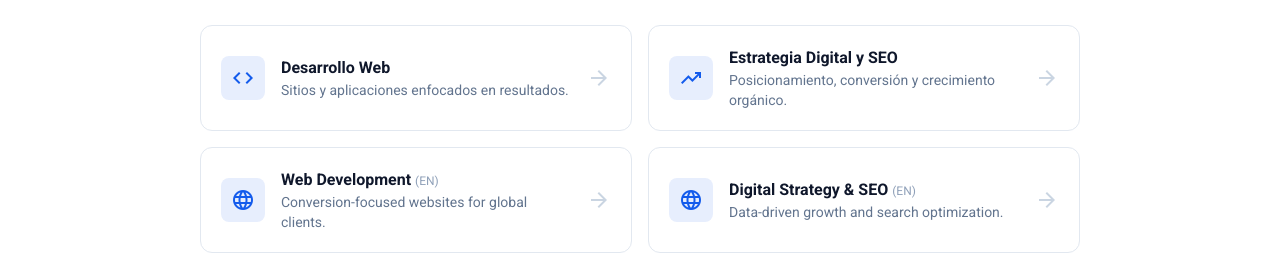
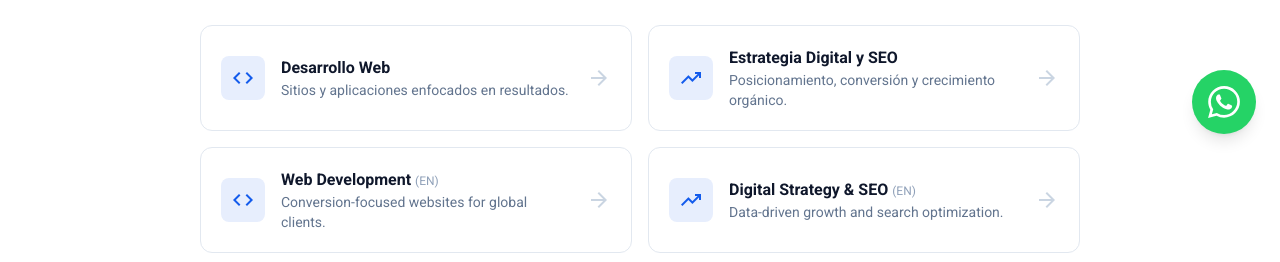
Before and after one commit to RodolfoGaspary/rodolfogaspary.com, a React (Vite) app: page /servicios in a window 1280 px wide. Shown: the part 642-904 px from the top of the page. Built offline with nearby package versions, Linux system fonts and the light colour scheme.

Commit message:
Footer update
footer and whatsapp component update.
minor icon updates.

```diff
--- a/components/Footer.tsx
+++ b/components/Footer.tsx
@@ -41,15 +41,34 @@
 
           <div className="flex flex-col gap-3 items-center md:items-start">
             <span className="text-xs font-bold uppercase tracking-widest text-slate-400">{content.servicesTitle}</span>
-            <Link to={content.webDevLink} className="text-sm text-slate-600 dark:text-slate-400 hover:text-primary transition-colors">{content.webDevLabel}</Link>
-            <Link to={content.digitalStrategyLink} className="text-sm text-slate-600 dark:text-slate-400 hover:text-primary transition-colors">{content.digitalStrategyLabel}</Link>
-            <Link to={content.allServicesLink} className="text-sm text-slate-600 dark:text-slate-400 hover:text-primary transition-colors">{content.allServicesLabel}</Link>
+            <Link to={content.webDevLink} className="inline-flex items-center gap-2 text-sm text-slate-600 dark:text-slate-400 hover:text-primary transition-colors">
+              <span className="material-symbols-outlined text-base">code</span>
+              {content.webDevLabel}
+            </Link>
+            <Link to={content.digitalStrategyLink} className="inline-flex items-center gap-2 text-sm text-slate-600 dark:text-slate-400 hover:text-primary transition-colors">
+              <span className="material-symbols-outlined text-base">trending_up</span>
+              {content.digitalStrategyLabel}
+            </Link>
+            <Link to={content.allServicesLink} className="inline-flex items-center gap-2 text-sm text-slate-600 dark:text-slate-400 hover:text-primary transition-colors">
+              <span className="material-symbols-outlined text-base">apps</span>
+              {content.allServicesLabel}
+            </Link>
           </div>
 
           <div className="flex flex-col gap-3 items-center md:items-start">
             <span className="text-xs font-bold uppercase tracking-widest text-slate-400">{content.contactTitle}</span>
-            <Link to={contactLink} className="text-sm text-slate-600 dark:text-slate-400 hover:text-primary transition-colors">{content.cta}</Link>
-            <a href="https://www.linkedin.com/in/rodolfo-gaspary" target="_blank" rel="noopener noreferrer" className="text-sm text-slate-600 dark:text-slate-400 hover:text-primary transition-colors">LinkedIn</a>
+            <Link to={contactLink} className="inline-flex items-center gap-2 text-sm text-slate-600 dark:text-slate-400 hover:text-primary transition-colors">
+              <span className="material-symbols-outlined text-base">chat</span>
+              {content.cta}
+            </Link>
+            <a href="https://wa.me/913727533" target="_blank" rel="noopener noreferrer" className="inline-flex items-center gap-2 text-sm text-slate-600 dark:text-slate-400 hover:text-primary transition-colors">
+              <svg xmlns="http://www.w3.org/2000/svg" viewBox="0 0 24 24" fill="currentColor" className="size-4 shrink-0"><path d="M17.472 14.382c-.297-.149-1.758-.867-2.03-.967-.273-.099-.471-.148-.67.15-.197.297-.767.966-.94 1.164-.173.199-.347.223-.644.075-.297-.15-1.255-.463-2.39-1.475-.883-.788-1.48-1.761-1.653-2.059-.173-.297-.018-.458.13-.606.134-.133.298-.347.446-.52.149-.174.198-.298.298-.497.099-.198.05-.371-.025-.52-.075-.149-.669-1.612-.916-2.207-.242-.579-.487-.5-.669-.51-.173-.008-.371-.01-.57-.01-.198 0-.52.074-.792.372-.272.297-1.04 1.016-1.04 2.479 0 1.462 1.065 2.875 1.213 3.074.149.198 2.096 3.2 5.077 4.487.709.306 1.262.489 1.694.625.712.227 1.36.195 1.871.118.571-.085 1.758-.719 2.006-1.413.248-.694.248-1.289.173-1.413-.074-.124-.272-.198-.57-.347m-5.421 7.403h-.004a9.87 9.87 0 01-5.031-1.378l-.361-.214-3.741.982.998-3.648-.235-.374a9.86 9.86 0 01-1.51-5.26c.001-5.45 4.436-9.884 9.888-9.884 2.64 0 5.122 1.03 6.988 2.898a9.825 9.825 0 012.893 6.994c-.003 5.45-4.437 9.884-9.885 9.884m8.413-18.297A11.815 11.815 0 0012.05 0C5.495 0 .16 5.335.157 11.892c0 2.096.547 4.142 1.588 5.945L.057 24l6.305-1.654a11.882 11.882 0 005.683 1.448h.005c6.554 0 11.89-5.335 11.893-11.893a11.821 11.821 0 00-3.48-8.413z" /></svg>
+              +51 913 727 533
+            </a>
+            <a href="mailto:info@rodolfogaspary.com" target="_blank" rel="noopener noreferrer" className="inline-flex items-center gap-2 text-sm text-slate-600 dark:text-slate-400 hover:text-primary transition-colors">
+              <span className="material-symbols-outlined text-base">mail</span>
+              info@rodolfogaspary.com
+            </a>
           </div>
         </div>
 
--- a/components/Layout.tsx
+++ b/components/Layout.tsx
@@ -2,6 +2,7 @@
 import React from 'react';
 import Header from './Header';
 import Footer from './Footer';
+import WhatsAppButton from './WhatsAppButton';
 
 interface LayoutProps {
   children: React.ReactNode;
@@ -15,6 +16,7 @@
         {children}
       </main>
       <Footer />
+      <WhatsAppButton />
     </div>
   );
 };
--- /dev/null
+++ b/components/WhatsAppButton.tsx
@@ -0,0 +1,26 @@
+
+import React from 'react';
+
+const WhatsAppButton: React.FC = () => {
+    return (
+        <a
+            href="https://wa.me/913727533"
+            target="_blank"
+            rel="noopener noreferrer"
+            aria-label="Chat on WhatsApp"
+            className="fixed bottom-6 right-6 z-50 flex items-center justify-center size-14 md:size-16 rounded-full bg-[#25D366] text-white shadow-lg hover:bg-[#1ebe57] hover:scale-110 hover:shadow-xl transition-all duration-300 group"
+            style={{ WebkitTapHighlightColor: 'transparent' }}
+        >
+            <svg
+                xmlns="http://www.w3.org/2000/svg"
+                viewBox="0 0 24 24"
+                fill="currentColor"
+                className="size-7 md:size-8"
+            >
+                <path d="M17.472 14.382c-.297-.149-1.758-.867-2.03-.967-.273-.099-.471-.148-.67.15-.197.297-.767.966-.94 1.164-.173.199-.347.223-.644.075-.297-.15-1.255-.463-2.39-1.475-.883-.788-1.48-1.761-1.653-2.059-.173-.297-.018-.458.13-.606.134-.133.298-.347.446-.52.149-.174.198-.298.298-.497.099-.198.05-.371-.025-.52-.075-.149-.669-1.612-.916-2.207-.242-.579-.487-.5-.669-.51-.173-.008-.371-.01-.57-.01-.198 0-.52.074-.792.372-.272.297-1.04 1.016-1.04 2.479 0 1.462 1.065 2.875 1.213 3.074.149.198 2.096 3.2 5.077 4.487.709.306 1.262.489 1.694.625.712.227 1.36.195 1.871.118.571-.085 1.758-.719 2.006-1.413.248-.694.248-1.289.173-1.413-.074-.124-.272-.198-.57-.347m-5.421 7.403h-.004a9.87 9.87 0 01-5.031-1.378l-.361-.214-3.741.982.998-3.648-.235-.374a9.86 9.86 0 01-1.51-5.26c.001-5.45 4.436-9.884 9.888-9.884 2.64 0 5.122 1.03 6.988 2.898a9.825 9.825 0 012.893 6.994c-.003 5.45-4.437 9.884-9.885 9.884m8.413-18.297A11.815 11.815 0 0012.05 0C5.495 0 .16 5.335.157 11.892c0 2.096.547 4.142 1.588 5.945L.057 24l6.305-1.654a11.882 11.882 0 005.683 1.448h.005c6.554 0 11.89-5.335 11.893-11.893a11.821 11.821 0 00-3.48-8.413z" />
+            </svg>
+        </a>
+    );
+};
+
+export default WhatsAppButton;
--- a/pages/Services.tsx
+++ b/pages/Services.tsx
@@ -164,7 +164,7 @@
             className="flex items-center gap-4 p-5 rounded-xl border border-slate-200 dark:border-slate-800 bg-white dark:bg-slate-900 hover:border-primary/40 hover:shadow-lg transition-all group"
           >
             <div className="size-11 shrink-0 rounded-lg bg-primary/10 text-primary flex items-center justify-center">
-              <span className="material-symbols-outlined">language</span>
+              <span className="material-symbols-outlined">code</span>
             </div>
             <div>
               <h3 className="font-bold text-slate-900 dark:text-white group-hover:text-primary transition-colors">Web Development <span className="text-xs font-normal text-slate-400">(EN)</span></h3>
@@ -177,7 +177,7 @@
             className="flex items-center gap-4 p-5 rounded-xl border border-slate-200 dark:border-slate-800 bg-white dark:bg-slate-900 hover:border-primary/40 hover:shadow-lg transition-all group"
           >
             <div className="size-11 shrink-0 rounded-lg bg-primary/10 text-primary flex items-center justify-center">
-              <span className="material-symbols-outlined">language</span>
+              <span className="material-symbols-outlined">trending_up</span>
             </div>
             <div>
               <h3 className="font-bold text-slate-900 dark:text-white group-hover:text-primary transition-colors">Digital Strategy & SEO <span className="text-xs font-normal text-slate-400">(EN)</span></h3>
```
